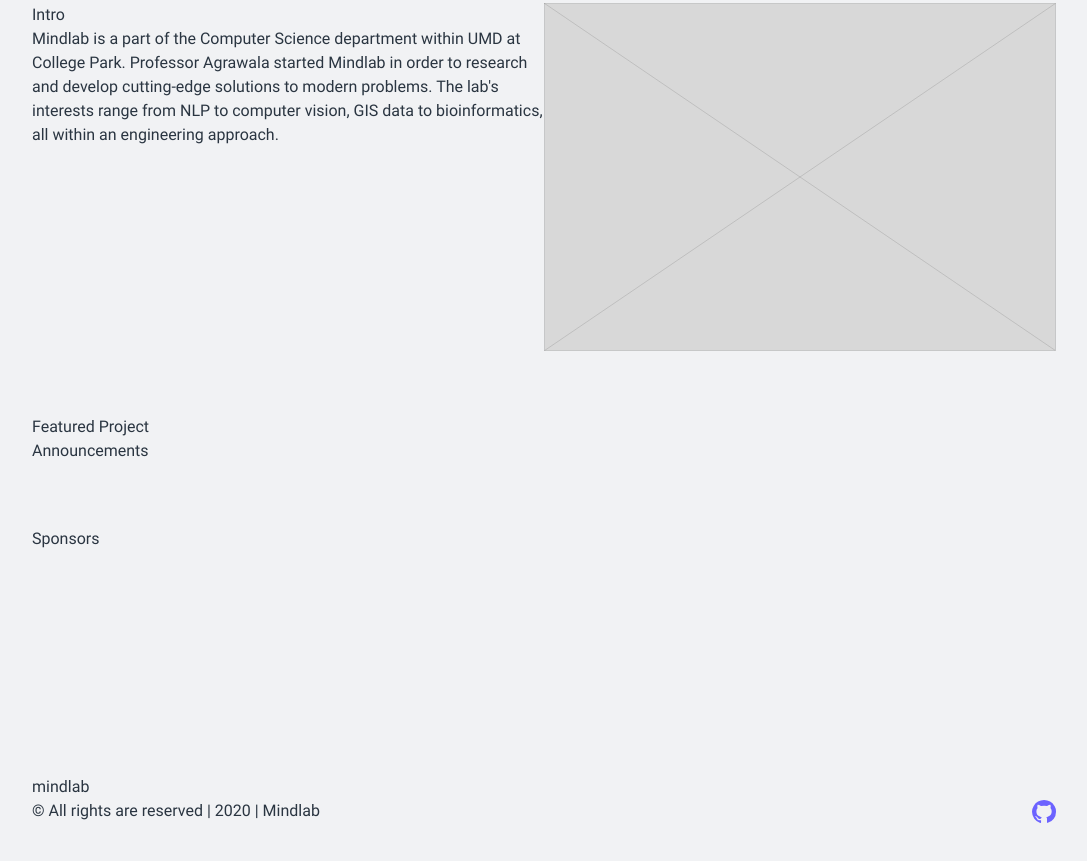
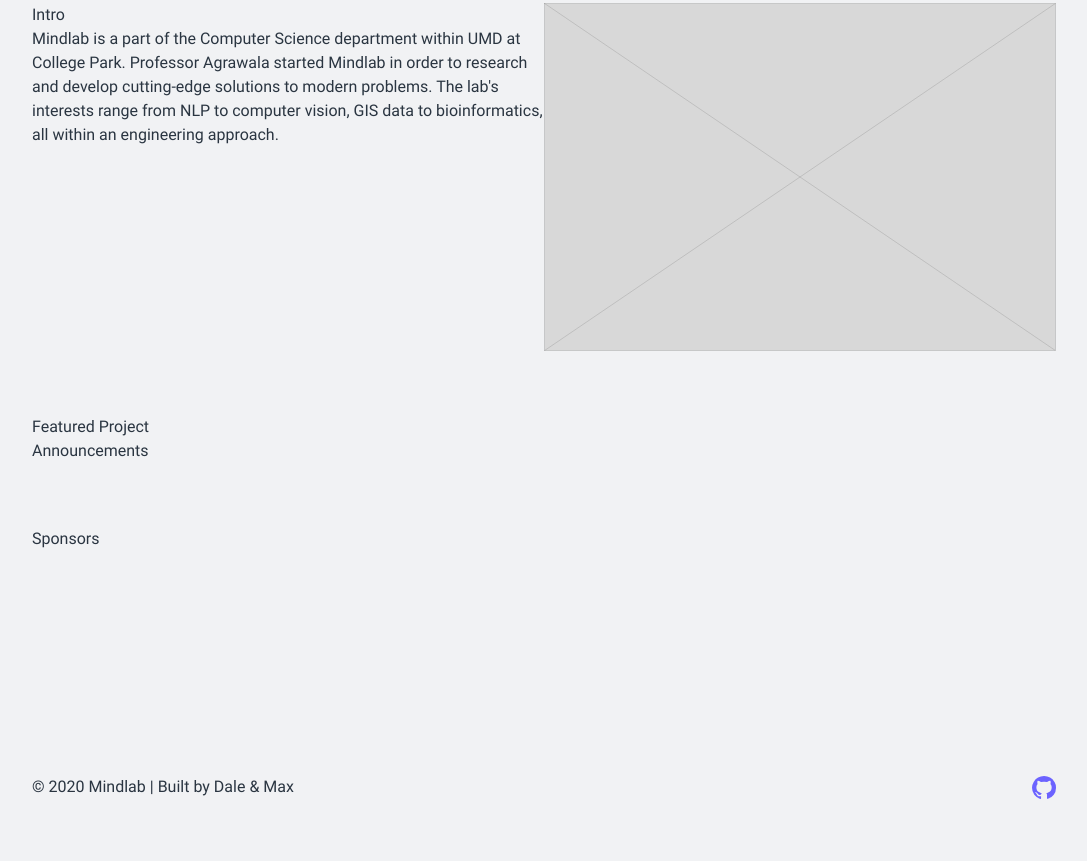
Before and after one commit to chiumax/mindlab-website, a Gatsby site: page / in a window 1280 px wide. Shown: the part 981-1842 px from the top of the page, without its empty margins (96-1183 px from the left). Built offline with nearby package versions, Linux system fonts and the light colour scheme; Gatsby itself is replaced by a stand-in of ours.

Commit message:
Remove more stuff

```diff
--- a/src/components/landing/GroupPhoto/index.jsx
+++ b/src/components/landing/GroupPhoto/index.jsx
@@ -14,9 +14,3 @@
     </IntroWrapper>
   </Wrapper>
 );
-
-/*
-  <Button as={AnchorLink} href="#contact">
-            Hire me
-          </Button>
-*/
--- a/src/components/theme/Footer/index.jsx
+++ b/src/components/theme/Footer/index.jsx
@@ -4,18 +4,16 @@
 import { Wrapper, Flex, Links, Details } from './styles';
 import social from './social.json';
 
-export const Footer = () => {
-  const { theme } = useContext(ThemeContext);
-  return (
+export const Footer = () => (
   <Wrapper>
     <Flex as={Container}>
-        <Details theme={theme}>
-          <h2>mindlab</h2>
+      <Details>
         <span>
-            © All rights are reserved | {new Date().getFullYear()} |{' '}
+          © {new Date().getFullYear()}{' '}
           <a href="https://mindlab.cs.umd.edu" rel="noopener noreferrer" target="_blank">
             Mindlab
-            </a>
+          </a>{' '}
+          | Built by Dale & Max
         </span>
       </Details>
       <Links>
@@ -28,4 +26,3 @@
     </Flex>
   </Wrapper>
 );
-};
--- a/src/components/theme/Header/styles.js
+++ b/src/components/theme/Header/styles.js
@@ -7,7 +7,6 @@
 
 export const Overlay = styled.div`
   position: fixed;
-  background: rgba(0, 0, 0, 0.7);
   width: 100%;
   height: 100%;
   display: none;
```
Also changed, not shown: src/assets/illustrations/contact-overlay.svg (deleted), src/assets/illustrations/contact.svg (deleted), src/assets/illustrations/details.svg (deleted), src/assets/illustrations/dev.svg (deleted), src/assets/illustrations/footer.svg (deleted), src/assets/illustrations/overlay.svg (deleted), src/assets/illustrations/skills.svg (deleted). Lines whose indentation alone changed are shown as unchanged.
